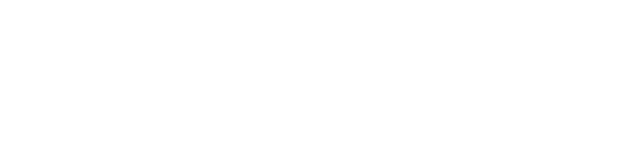
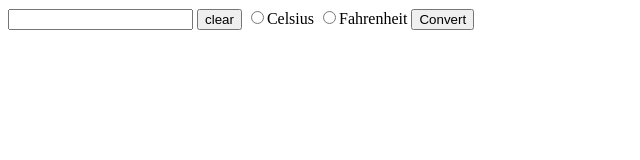
Before and after one commit to lukewalt/temperature-converter, a plain HTML site: page index.html in a window 1280 px wide. Shown: the whole page, without its empty margins (0-640 px from the left). Drawn offline with Linux system fonts and the light colour scheme.

Commit message:
added radio input field, radio buttons and convert button

```diff
--- a/converter.js
+++ b/converter.js
@@ -7,12 +7,13 @@ function toFahrenheit () {
 }
 
 // Get a reference to the button element in the DOM
-var button = document.getElementById("converter");
+var convButton = document.getElementById("converter");
 
 // This function should determine which conversion should
 // happen based on which radio button is selected.
 function determineConverter (clickEvent) {
   console.log("event", clickEvent);
+
 }
 
 // Assign a function to be executed when the button is clicked
--- a/index.html
+++ b/index.html
@@ -5,7 +5,13 @@
     <title>Temperature Converter</title>
   </head>
   <body>
+    <input type="text" name="temp"></input>
+    <button type="button" name="converter" onclick="clear()">clear</button>
+    <input type="radio" name="c/f_select" value="celsius">Celsius</input>
+    <input type="radio" name="c/f_select" value="fahrenheit">Fahrenheit</input>
+    <button type="button" name="converter" onclick="determineConverter()">Convert</button>
+    <p id="conv-temp">
 
-
+    </p>
   </body>
 </html>
```
